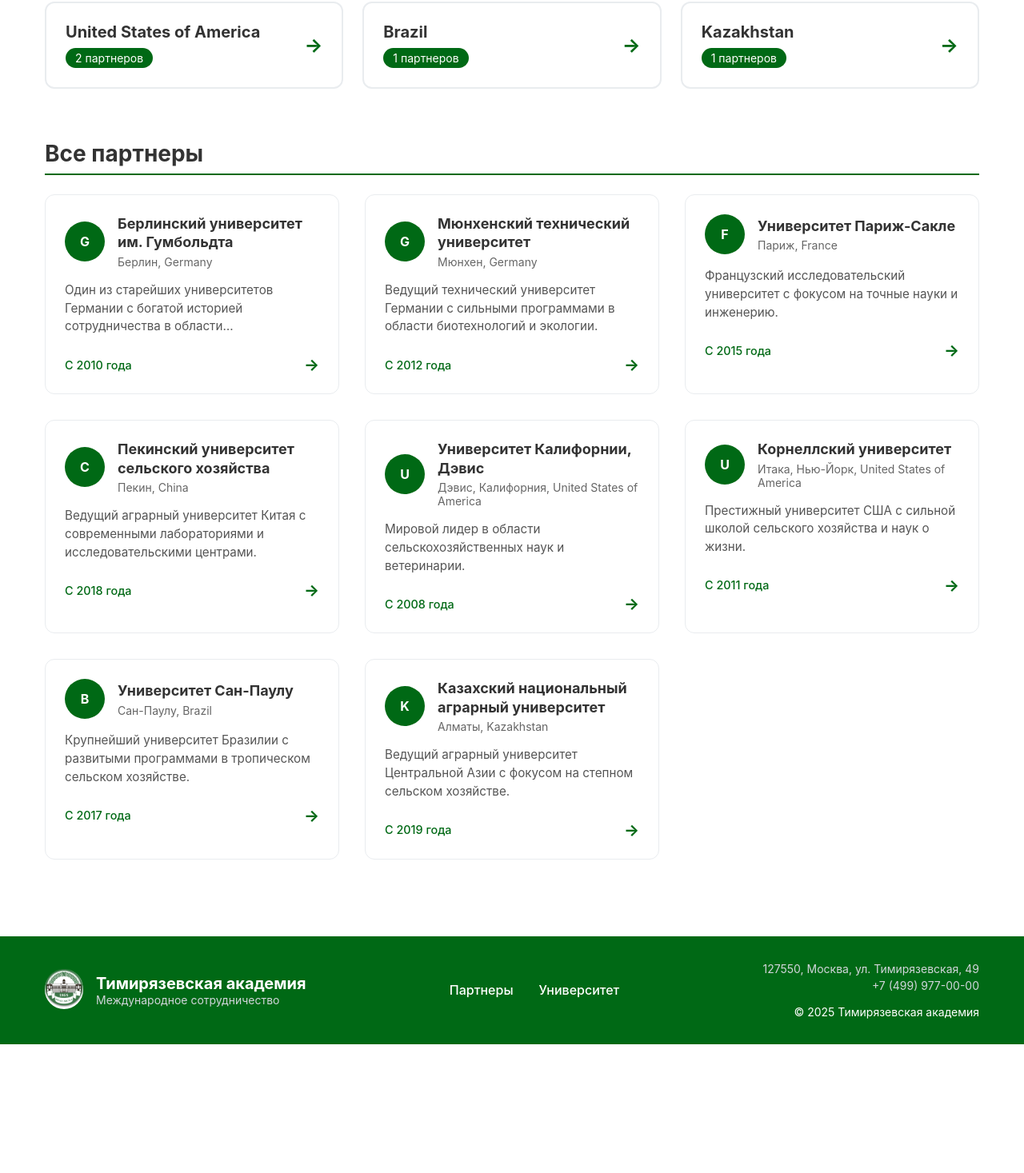
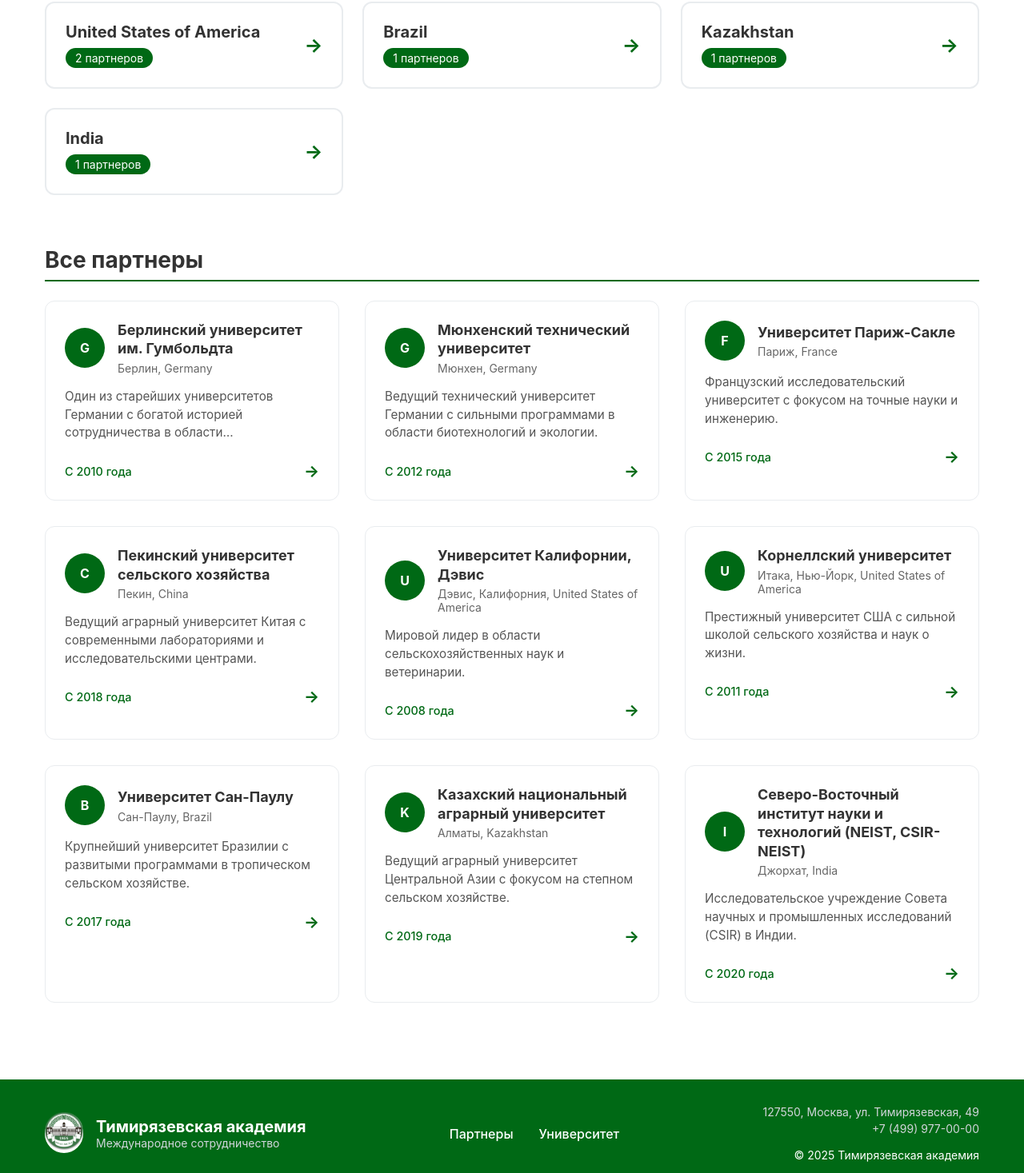
Before and after one commit to Xalamor/timiryazev-academy-partners, a Next.js app: page /partners in a window 1280 px wide. Shown: the part 630-2097 px from the top of the page at 80% size. Before the commit the page ends 1936 px from the top, so only its background shows below. Built offline with nearby package versions, Linux system fonts and the light colour scheme.

Commit message:
Add Indian University

```diff
--- a/app/partners.ts
+++ b/app/partners.ts
@@ -125,6 +125,22 @@
     website: "https://www.kaznaru.edu.kz",
     studentsCount: 110,
   },
+  {
+    id: "india-agro",
+    name: "Северо-Восточный институт науки и технологий (NEIST, CSIR-NEIST)",
+    country: "India",
+    city: "Джорхат",
+    description:
+      "Исследовательское учреждение Совета научных и промышленных исследований (CSIR) в Индии.",
+    year: 2020,
+    programs: [
+      "Обмен студентами",
+      "Совместные исследования",
+      "Культурные программы",
+    ],
+    website: "https://neist.res.in",
+    studentsCount: 30,
+  },
 ];
 
 export const PARTNER_COUNTRIES = [
@@ -134,6 +150,7 @@
   "United States of America",
   "Brazil",
   "Kazakhstan",
+  "India"
 ];
 
 export const PARTNER_DATA: Record<string, string[]> = {
@@ -149,6 +166,7 @@
   ],
   Brazil: ["Университет Сан-Паулу"],
   Kazakhstan: ["Казахский национальный аграрный университет"],
+  India:["Северо-Восточный институт науки и технологий (NEIST, CSIR-NEIST)"]
 };
 
 export function getPartnersByCountry(country: string): Partner[] {
```
